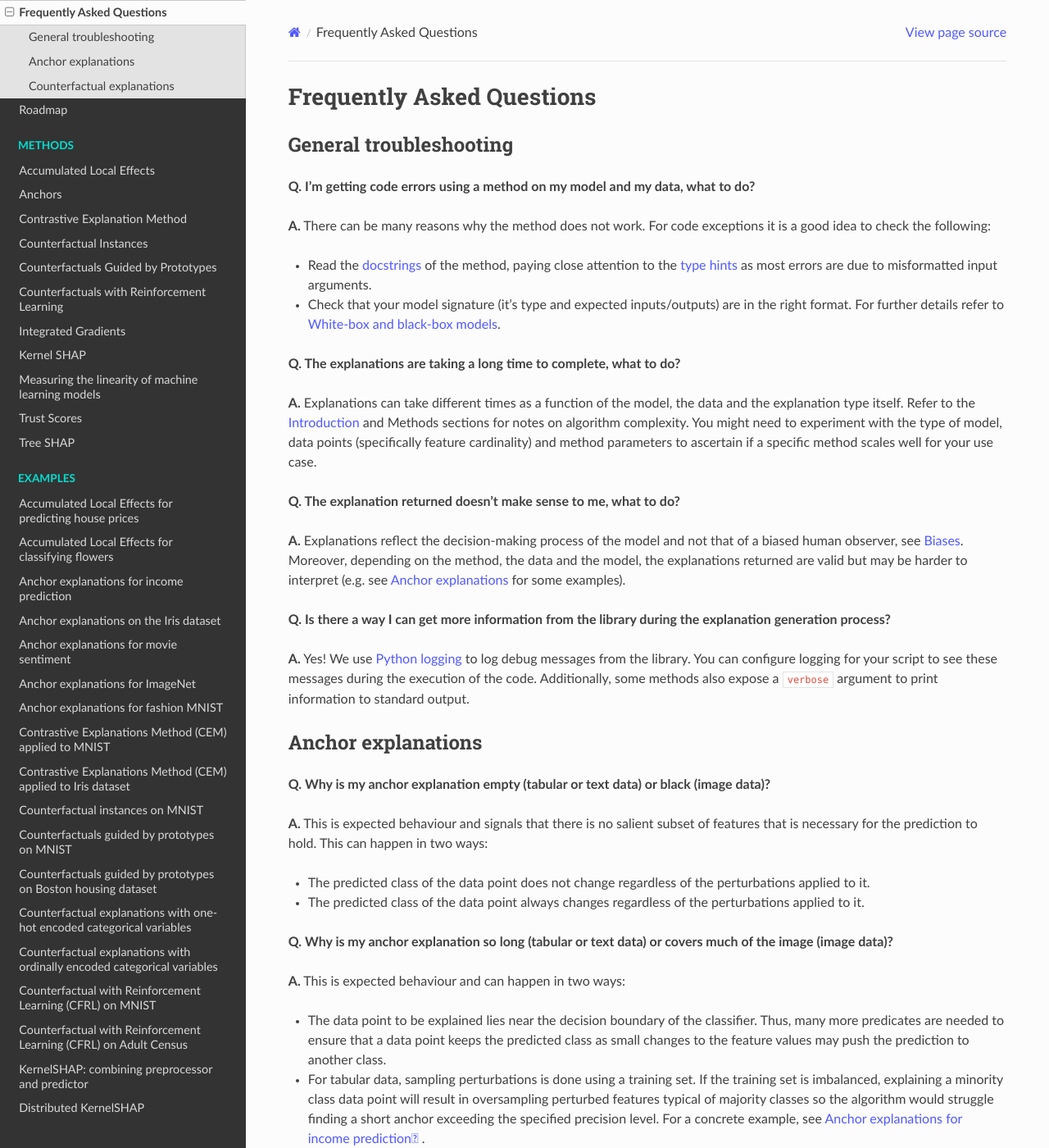
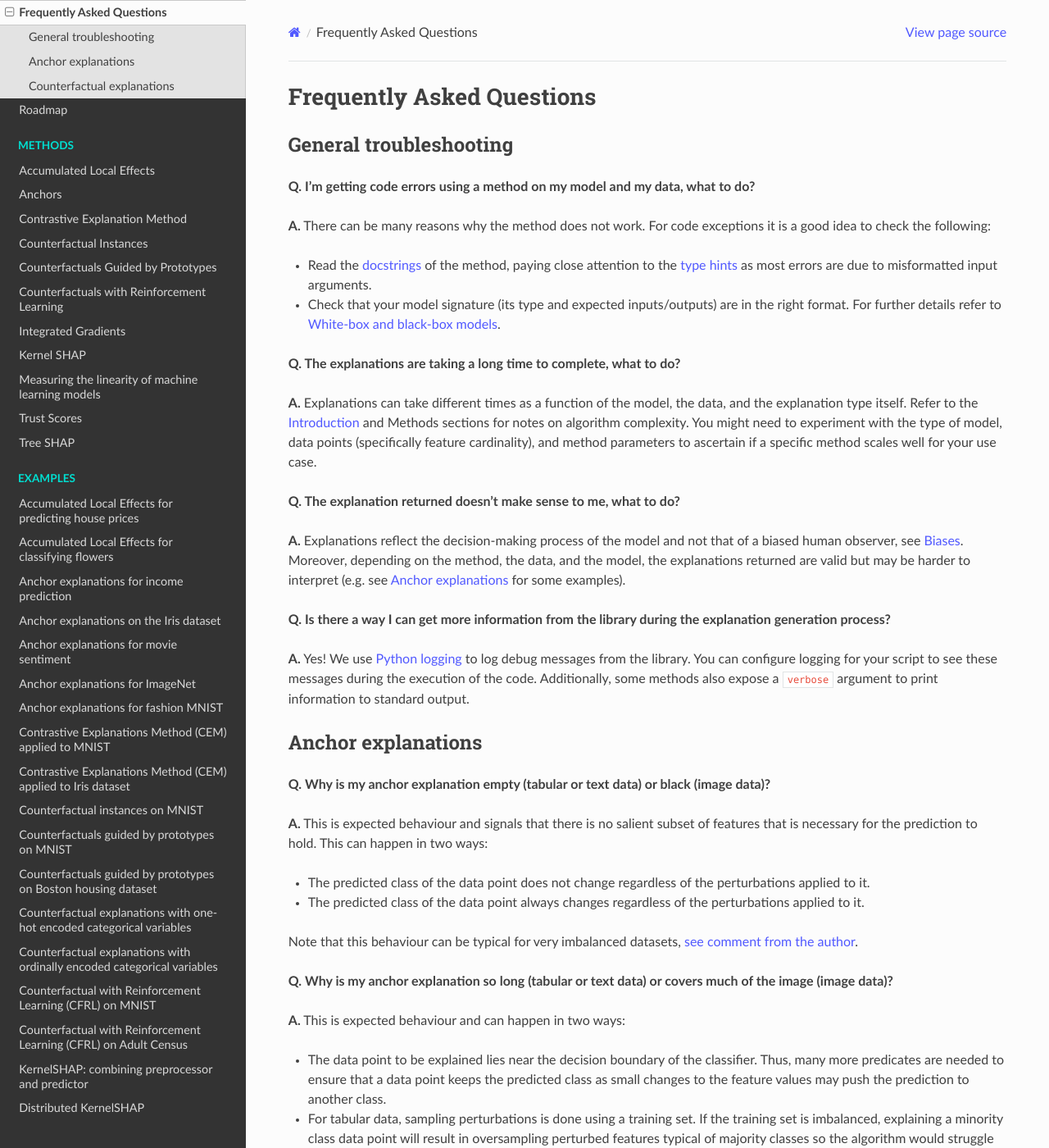
Before and after one commit to SeldonIO/alibi, a Sphinx documentation site: the page built from doc/source/overview/faq.md, in a window 1280 px wide and 1400 px high. Shown: the whole window at 82% size. Built offline with Sphinx 7.4.7 and the Read the Docs theme 2.0.0, drawn with Linux system fonts in a browser that asks for light colours; pages that are not in the unit, such as notebooks, are missing from menus; some of the changed text lies outside the part shown.

Commit message:
Improve grammar, add extra comment about empty anchors

````diff
--- a/doc/source/overview/faq.md
+++ b/doc/source/overview/faq.md
@@ -6,15 +6,15 @@
 
 **A.** There can be many reasons why the method does not work. For code exceptions it is a good idea to check the following:
  - Read the [docstrings](../api/modules.rst) of the method, paying close attention to the [type hints](https://docs.python.org/3/library/typing.html) as most errors are due to misformatted input arguments.
- - Check that your model signature (it's type and expected inputs/outputs) are in the right format. For further details refer to [White-box and black-box models](../overview/white_box_black_box.md).
+ - Check that your model signature (its type and expected inputs/outputs) are in the right format. For further details refer to [White-box and black-box models](../overview/white_box_black_box.md).
 
 **Q. The explanations are taking a long time to complete, what to do?**
 
-**A.** Explanations can take different times as a function of the model, the data and the explanation type itself. Refer to the [Introduction](../overview/high_level.md) and Methods sections for notes on algorithm complexity. You might need to experiment with the type of model, data points (specifically feature cardinality) and method parameters to ascertain if a specific method scales well for your use case.
+**A.** Explanations can take different times as a function of the model, the data, and the explanation type itself. Refer to the [Introduction](../overview/high_level.md) and Methods sections for notes on algorithm complexity. You might need to experiment with the type of model, data points (specifically feature cardinality), and method parameters to ascertain if a specific method scales well for your use case.
 
 **Q. The explanation returned doesn't make sense to me, what to do?**
 
-**A.** Explanations reflect the decision-making process of the model and not that of a biased human observer, see [Biases](../overview/high_level.md#biases). Moreover, depending on the method, the data and the model, the explanations returned are valid but may be harder to interpret (e.g. see [Anchor explanations](#anchor-explanations) for some examples).
+**A.** Explanations reflect the decision-making process of the model and not that of a biased human observer, see [Biases](../overview/high_level.md#biases). Moreover, depending on the method, the data, and the model, the explanations returned are valid but may be harder to interpret (e.g. see [Anchor explanations](#anchor-explanations) for some examples).
 
 **Q. Is there a way I can get more information from the library during the explanation generation process?**
 
@@ -28,20 +28,21 @@
  - The predicted class of the data point does not change regardless of the perturbations applied to it.
  - The predicted class of the data point always changes regardless of the perturbations applied to it.
 
+Note that this behaviour can be typical for very imbalanced datasets, [see comment from the author](https://github.com/marcotcr/anchor/issues/71#issuecomment-863591122).
+
 **Q. Why is my anchor explanation so long (tabular or text data) or covers much of the image (image data)?**
 
 **A.** This is expected behaviour and can happen in two ways:
  - The data point to be explained lies near the decision boundary of the classifier. Thus, many more predicates are needed to ensure that a data point keeps the predicted class as small changes to the feature values may push the prediction to another class.
- - For tabular data, sampling perturbations is done using a training set. If the training set is imbalanced, explaining a minority class data point will result in oversampling perturbed features typical of majority classes so the algorithm would struggle finding a short anchor exceeding the specified precision level. For a concrete example, see [Anchor explanations for income prediction
-](../examples/anchor_tabular_adult.ipynb).
+ - For tabular data, sampling perturbations is done using a training set. If the training set is imbalanced, explaining a minority class data point will result in oversampling perturbed features typical of majority classes so the algorithm would struggle to find a short anchor exceeding the specified precision level. For a concrete example, see [Anchor explanations for income prediction](../examples/anchor_tabular_adult.ipynb).
 
 ## Counterfactual explanations
 
-**Q. I'm trying to use the methods [Counterfactual](../methods/CF.ipynb), [CounterfactualProto](../methods/CFProto.ipynb) or [CEM](../methods/CEM.ipynb) on a tree-based model such as decision trees, random forests,  or gradient boosted models (e.g. `xgboost`) but not finding any counterfactual examples, what's wrong?**
+**Q. I'm trying to use the methods [Counterfactual](../methods/CF.ipynb), [CounterfactualProto](../methods/CFProto.ipynb), or [CEM](../methods/CEM.ipynb) on a tree-based model such as decision trees, random forests,  or gradient boosted models (e.g. `xgboost`) but not finding any counterfactual examples, what's wrong?**
 
-**A.** These methods only work on a subset of black-box models, namely ones whose decision function is differentiable with respect to the input data and hence amenable to gradient-based counterfactual search. Since for tree-based models the decision function is piece-wise constant these methods won't work. It is recommended to use [CFRL](../methods/CFRL.ipynb) instead.
+**A.** These methods only work on a subset of black-box models, namely ones whose decision function is differentiable with respect to the input data and hence amenable to gradient-based counterfactual search. Since for tree-based models, the decision function is piece-wise constant these methods won't work. It is recommended to use [CFRL](../methods/CFRL.ipynb) instead.
 
-**Q. I'm getting an error trying to use the methods [Counterfactual](../methods/CF.ipynb), [CounterfactualProto](../methods/CFProto.ipynb) or [CEM](../methods/CEM.ipynb), especially if trying to use one of these methods together with [IntegratedGradients](../methods/IntegratedGradients.ipynb) or [CFRL](../methods/CFRL.ipynb), what's happening?**
+**Q. I'm getting an error trying to use the methods [Counterfactual](../methods/CF.ipynb), [CounterfactualProto](../methods/CFProto.ipynb), or [CEM](../methods/CEM.ipynb), especially if trying to use one of these methods together with [IntegratedGradients](../methods/IntegratedGradients.ipynb) or [CFRL](../methods/CFRL.ipynb), what's happening?**
 
 **A.** At the moment the 3 counterfactual methods are implemented using TensorFlow 1.x constructs. This means that when running these methods, first we need to disable behaviour specific to TensorFlow 2.x as follows:
 
@@ -49,7 +50,7 @@
 import tensorflow as tf
 tf.compat.v1.disable_v2_behavior()
 ```
-Unfortunately, running this line means it's impossible to run explainers based on TensorFlow 2.x such as [IntegratedGradients](../methods/IntegratedGradients.ipynb) or [CFRL](../methods/CFRL.ipynb). Thus at the moment it is impossible to run these explainers together in the same Python interpreter session. Ultimately the fix is to rewrite the TensorFlow 1.x implementations in idiomatic TensorFlow 2.x and [some work has been done](https://github.com/SeldonIO/alibi/pull/403) but is currently not prioritised.
+Unfortunately, running this line means it's impossible to run explainers based on TensorFlow 2.x such as [IntegratedGradients](../methods/IntegratedGradients.ipynb) or [CFRL](../methods/CFRL.ipynb). Thus at the moment, it is impossible to run these explainers together in the same Python interpreter session. Ultimately the fix is to rewrite the TensorFlow 1.x implementations in idiomatic TensorFlow 2.x and [some work has been done](https://github.com/SeldonIO/alibi/pull/403) but is currently not prioritised.
 
 **Q. Why am I'm unable to restrict the features allowed to changed in `CounterfactualProto`?**
 
````
